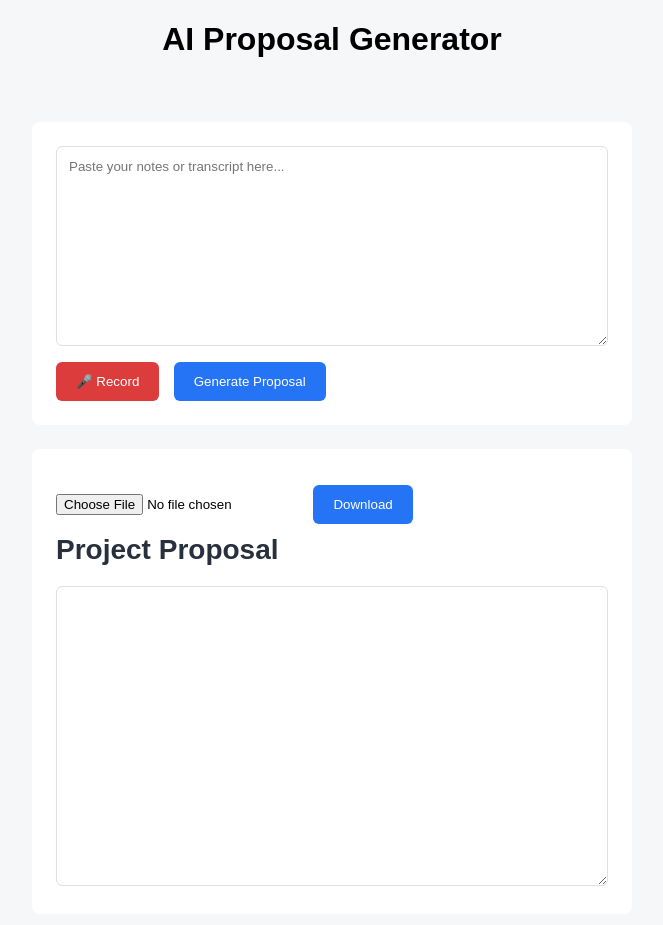
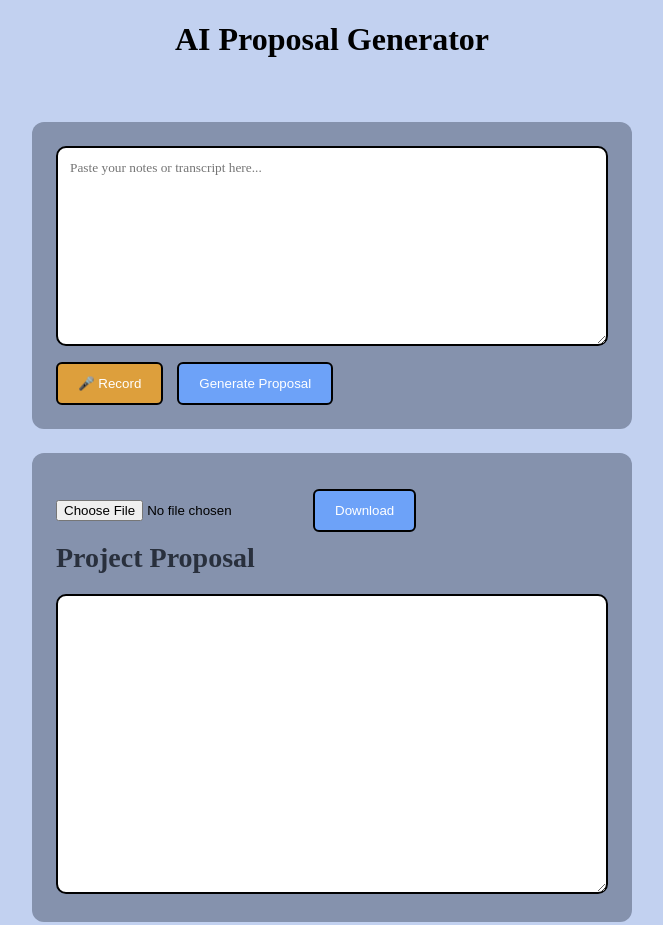
Before and after one commit to MoosaZDigital/ai-proposal-generator, a website: page index.html in a window 1280 px wide. Shown: the whole page, without its empty margins (308-971 px from the left). Drawn offline with Linux system fonts and the light colour scheme.

Commit message:
Improve proposal generator styling

```diff
--- a/Styles.css
+++ b/Styles.css
@@ -1,7 +1,7 @@
 body {
-    background-color: hsl(220, 20%, 97%);
-    font-family: Arial, sans-serif;
-    margin: 0;
+  background-color: hsl(220, 60%, 85%);
+  font-family: Inter,sans-serif
+  margin: 20px;
 }
 
 .app-container {
@@ -11,35 +11,34 @@ body {
 }
 
 .input-section {
-    background-color: white;
+  background-color: hsl(220, 20%, 60%);
   padding: 24px;
-    border-radius: 8px;
+  border-radius: 12px;
   margin-bottom: 24px;
-
 }
 
 .output-section {
-    background-color: white;
+  background-color: hsl(220, 20%, 60%);
   padding: 24px;
-    border-radius: 8px;
+  border-radius: 12px;
 }
 
 textarea {
   width: 100%;
   min-height: 200px;
   padding: 12px;
-    border-radius: 6px;
-    border: 1px solid hsl(220, 15%, 88%);
+  border-radius: 10px;
+  border: 2px solid black;
   box-sizing: border-box;
   font-family: inherit;
 }
 
 button {
-    background-color: hsl(217, 91%, 55%);
+  background-color: hsl(217, 91%, 70%);
   color: white;
-    border: none;
+  border: 2px solid black;
   padding: 12px 20px;
-    border-radius: 6px;
+  border-radius: 10px;
   margin-top: 12px;
   cursor: pointer;
 }
@@ -57,9 +56,9 @@ body {
 }
 
 button {
-    background-color: hsl(217, 91%, 55%);
+  background-color: hsl(217, 91%, 70%);
   color: white;
-    border: none;
+  border: 2px solid black;
   padding: 12px 20px;
   border-radius: 6px;
   margin-top: 12px;
@@ -68,7 +67,7 @@ body {
 }
 
 #recordButton {
-    background-color: hsl(0, 70%, 55%);
+  background-color: hsl(37, 70%, 55%);
 }
 
 #recordButton:hover {
```
Lines whose indentation alone changed are shown as unchanged.
